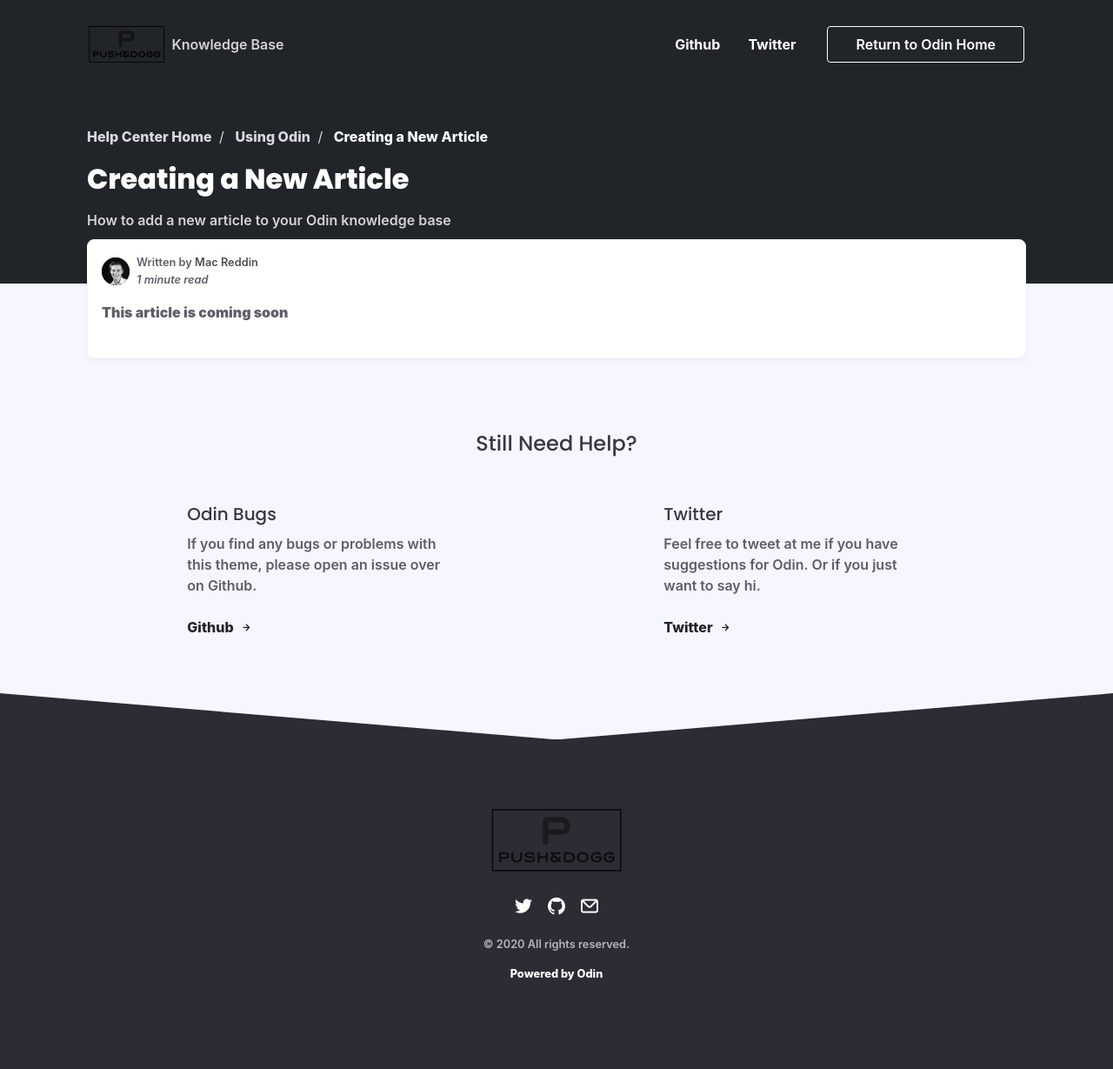
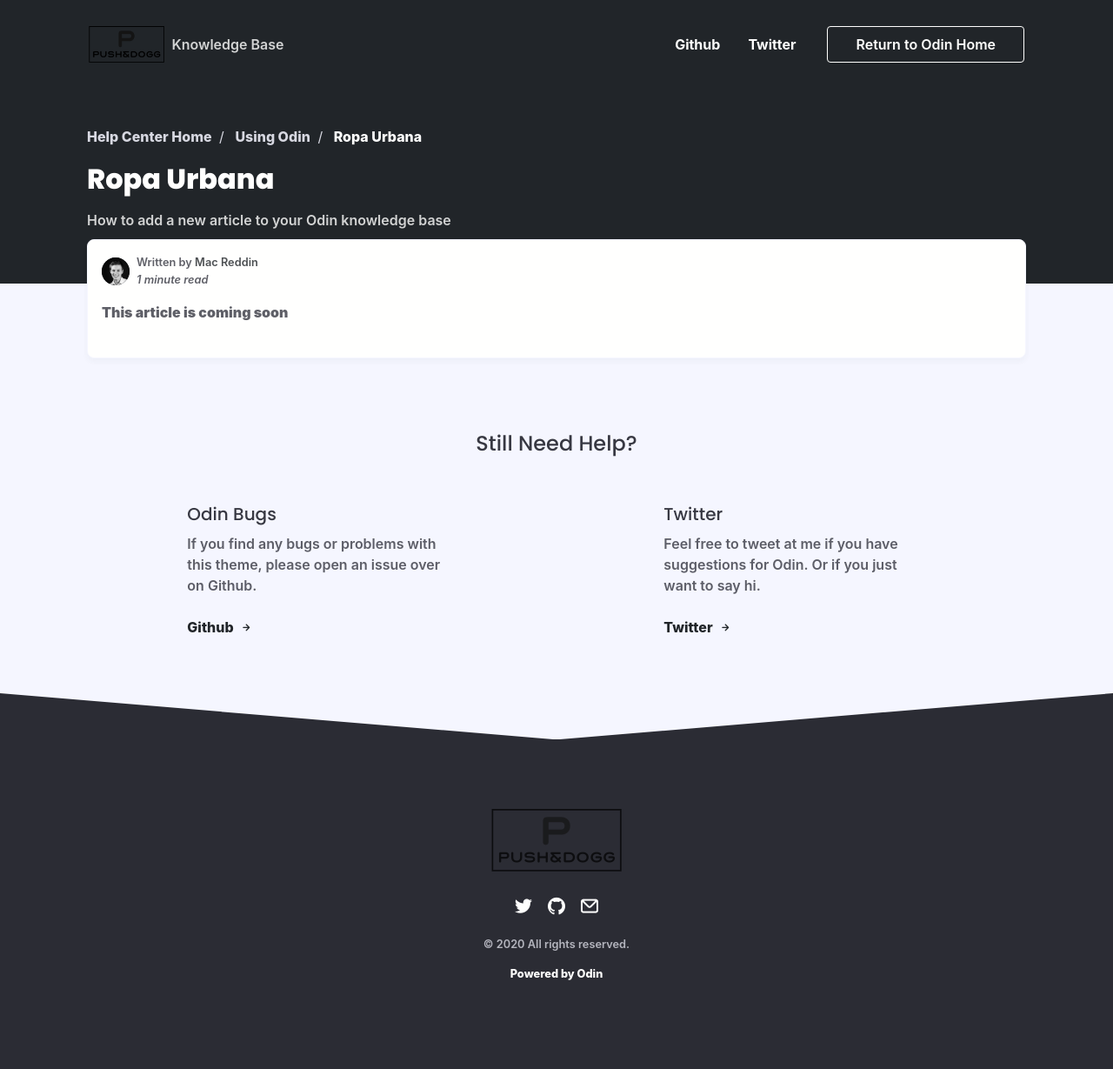
Before and after one commit to FzrFernando/push-dogg, a Jekyll site: the page built from _posts/Using Odin/2019-12-20-creating-a-new-article.md, in a window 1280 px wide. Shown: the whole page at 87% size. Built offline with Jekyll 4.4.1, drawn with Linux system fonts in a browser that asks for light colours; nearby versions of some CDN libraries; some web fonts are replaced; comment, search, counter and statistics services are not loaded.

Commit message:
Modificado de crear articulo

```diff
--- a/_posts/Using Odin/2019-12-20-creating-a-new-article.md
+++ b/_posts/Using Odin/2019-12-20-creating-a-new-article.md
@@ -1,7 +1,7 @@
 ---
 layout: post
-title: "Creating a New Article"
-date: 2019-11-05 08:44:38 -0400
+title: "Ropa Urbana"
+date: 2020-12-17 08:44:38 -0400
 category: using-odin
 author: mac
 short-description: How to add a new article to your Odin knowledge base
```
